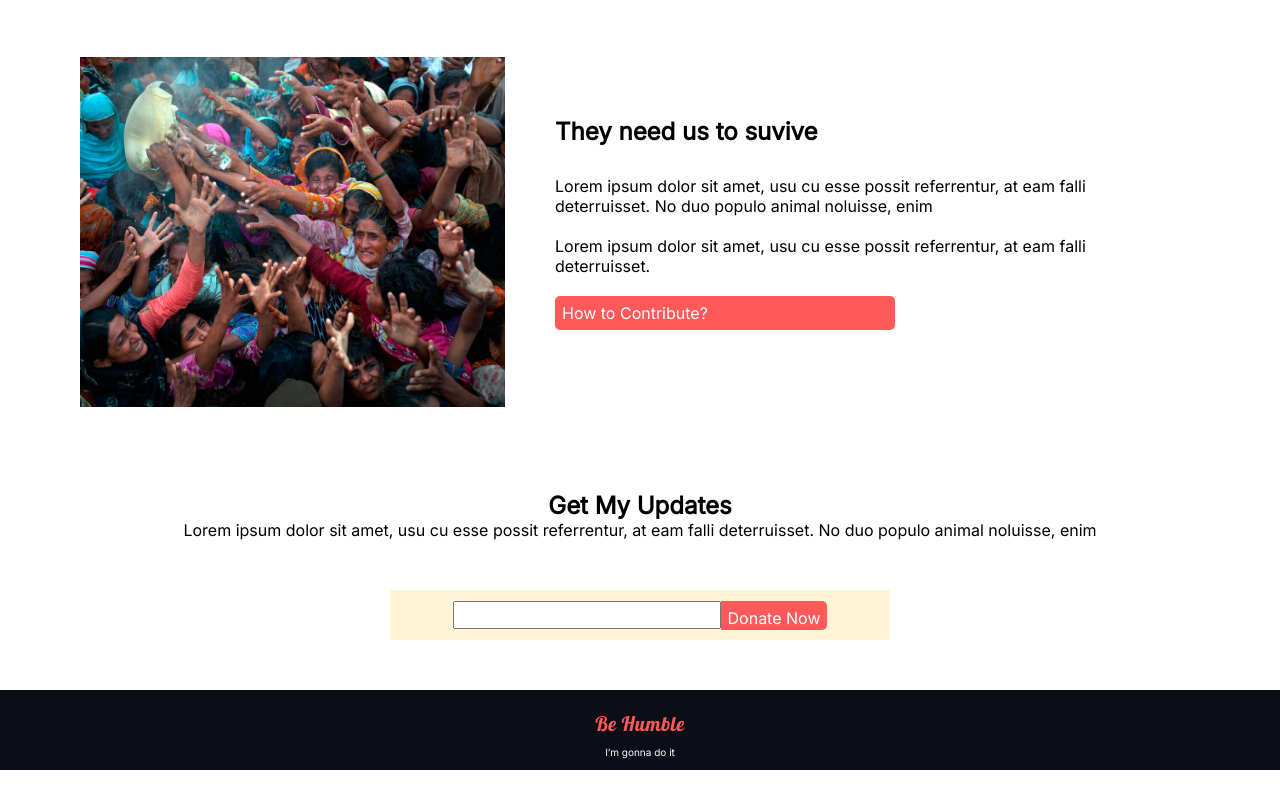
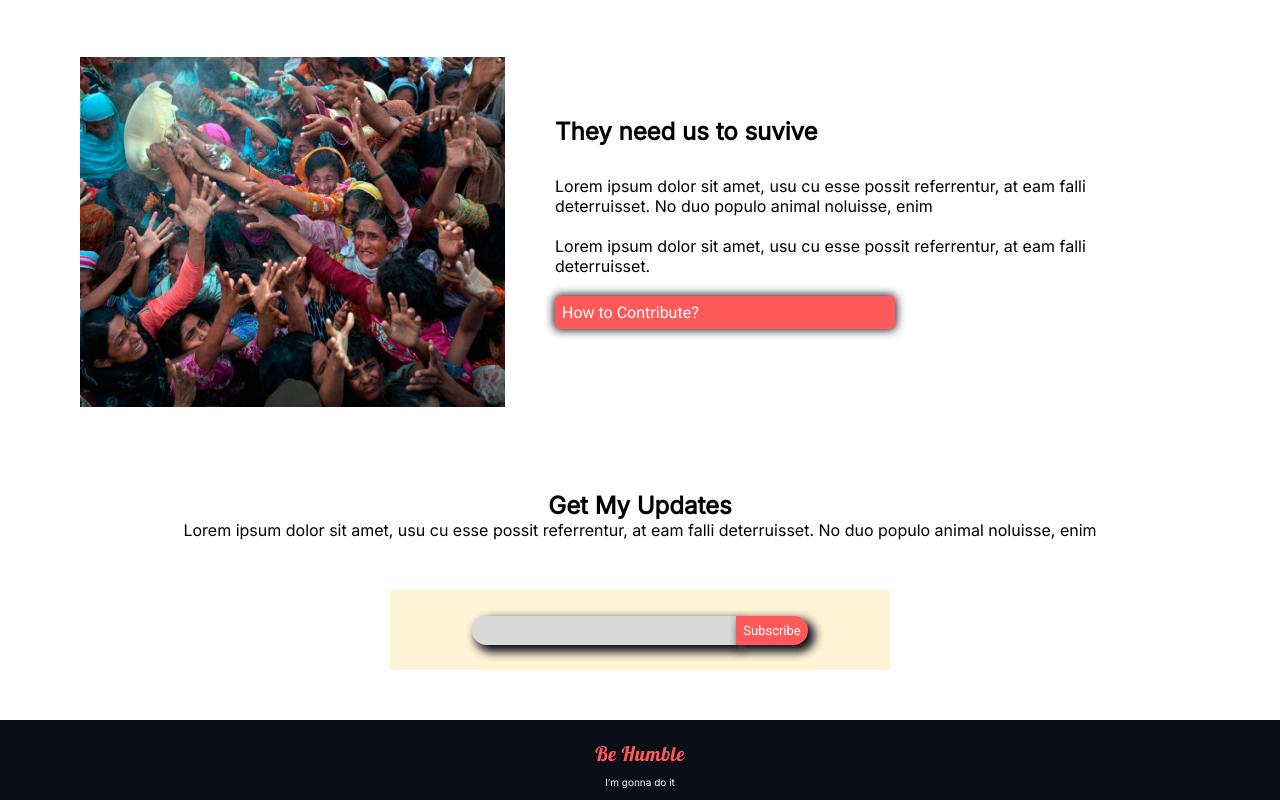
Before and after one commit to tamzid001/donate-now-figma-project, a plain HTML site: page index.html in a window 1280 px wide. Shown: the part 1713-2513 px from the top of the page. Before the commit the page ends 2483 px from the top, so only its background shows below. Drawn offline with Linux system fonts and the light colour scheme; files that its build step writes are made by us from their sources.

Commit message:
Updated files with new changes

```diff
--- a/css/style.css
+++ b/css/style.css
@@ -9,28 +9,35 @@ body h1,h2,h3,p,a,span {
 }
 /* slider */
 .slider {
+
     height: 500px;
     width: 100%;
+
     background-image: url(../img/donation1.jpg);
     background-size: cover;
     background-position: center;
     display: flex;
+
     flex-direction: column;
+
     color: white;
     justify-content: center;
     align-items: center;
     gap: 20px;
+}
 
-}
 .slider a{
     text-decoration: none;
     background-color: #FF5959;
     border-radius: 5px;
     padding: 7px;
     color: white;
+    font-family: 'Roboto', sans-serif;
+    box-shadow: #0B0D17 0px 0px 10px 1px;
 
 
 }
+
 /* slider end */
 
 /* donation amount start */
@@ -71,6 +78,7 @@ body h1,h2,h3,p,a,span {
     border: 2px solid #ff5959;
     background: #FEE;
     padding: 40px;
+    box-shadow: #0B0D17 5px 5px 10px 1px;
 }
 .other-amount{
     color: #B3B3B3;
@@ -82,6 +90,7 @@ font-style: normal;
 font-weight: 400;
 line-height: 28px; /* 155.556% */
 margin-top: 50px;
+
 }
 
 
@@ -104,10 +113,12 @@ margin-top: 50px;
     border-radius: 5px;
     padding: 7px;
     color: white;
+    font-family: 'Roboto', sans-serif;
+    box-shadow: #0B0D17 0px 0px 10px 1px;
   }
   /* donation amount end */
 
-  /* donate plan box with icon */
+  /* our donate plan box with icon */
 
   .donate-plan{
 
@@ -125,6 +136,7 @@ margin-top: 50px;
             column-gap: 20px;
             font-size: 16px;
 
+
     }
 
       .icon-box-1 {
@@ -132,13 +144,14 @@ margin-top: 50px;
         background: rgba(79, 157, 166, 0.10);
         width: 200px;
         padding: 30px;
+        box-shadow: #0B0D17 5px 5px 10px 2px;
 
       }
       .icon-box-2 {
         border-radius: 10px;
         background: rgba(119, 2, 244, 0.1);
         padding: 30px;
-
+        box-shadow: #0B0D17 5px 5px 10px 2px;
         width:200px;
       }
 
@@ -146,7 +159,7 @@ margin-top: 50px;
         border-radius: 10px;
         background: rgba(103, 233, 10, 0.1);
         padding: 30px;
-
+        box-shadow: #0B0D17 5px 5px 10px 2px;
         width:200px;
       }
       /* donate plan box with icon end */
@@ -183,6 +196,8 @@ margin-top: 50px;
             padding: 7px;
             color: white;
             margin-right: 220px;
+            font-family: 'Roboto', sans-serif;
+            box-shadow: #0B0D17 0px 0px 10px 1px;
 
       }
       .text-and-button p{
@@ -193,9 +208,7 @@ margin-top: 50px;
       .image-on-left{
         margin:80px;
         display: flex;
-
-
-      }
+       }
 /*       /* /* image with text end */
 
       /* newsletter */
@@ -204,7 +217,7 @@ margin-top: 50px;
   justify-content: center;
 }
 .newsletter-box{
-  height: 50px;
+  height: 80px;
   width: 500px;
   background: #FFF4D6;
   display: flex;
@@ -213,21 +226,29 @@ margin-top: 50px;
 }
 
 .newsletter-box input{
-  height: 10px;
+  height: 15px;
   width: 250px;
   padding: 7px;
-
-
+  border: none;
+  border-radius: 50px 0px 0px 50px;
+  background: #D9D9D9;
+  box-shadow: #0B0D17 5px 5px 10px 2px;
 }
 
 .newsletter-box a{
+
+  margin-left:0px;
   text-decoration: none;
   background-color: #FF5959;
-  border-top-right-radius: 5px;
-  border-bottom-right-radius: 5px;
+  font-family: 'Roboto', sans-serif;
+  font-size: 13px;
+  box-shadow: #0B0D17 5px 5px 10px 2px;
+
   padding: 7px;
   color: white;
   height: 15px;
+  border-radius: 0px 50px 50px 0px;
+
 
 
 }
@@ -236,6 +257,7 @@ margin-top: 50px;
 /* footer */
 
 footer{
+
 margin-top: 50px;
 display: flex;
 width: 100%;
--- a/index.html
+++ b/index.html
@@ -8,11 +8,8 @@
     <link rel="stylesheet" href="media.css">
     <!-- fonts -->
     <link rel="preconnect" href="https://fonts.googleapis.com">
-    <link rel="preconnect" href="https://fonts.gstatic.com" crossorigin>
-    <link href="https://fonts.googleapis.com/css2?family=Inter&display=swap" rel="stylesheet">
-    <link rel="preconnect" href="https://fonts.googleapis.com">
-    <link rel="preconnect" href="https://fonts.gstatic.com" crossorigin>
-    <link href="https://fonts.googleapis.com/css2?family=Inter&family=Lobster&display=swap" rel="stylesheet">
+<link rel="preconnect" href="https://fonts.gstatic.com" crossorigin>
+<link href="https://fonts.googleapis.com/css2?family=Inter&family=Lobster&family=Roboto&display=swap" rel="stylesheet">
 
 </head>
 <body>
@@ -126,7 +123,7 @@
 <div class="newsletter">
 <div class="newsletter-box">
     <input type="email" name="" id="">
-    <a href="#">Donate Now</a>
+    <a href="#">Subscribe</a>
 </div>
 
 
```
